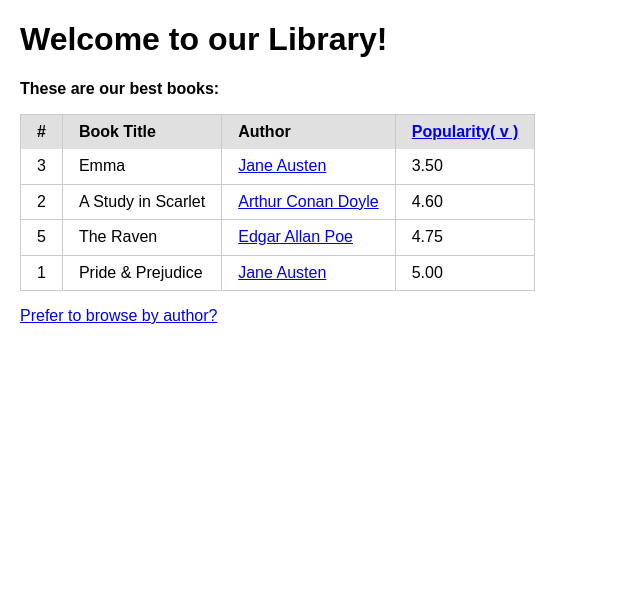
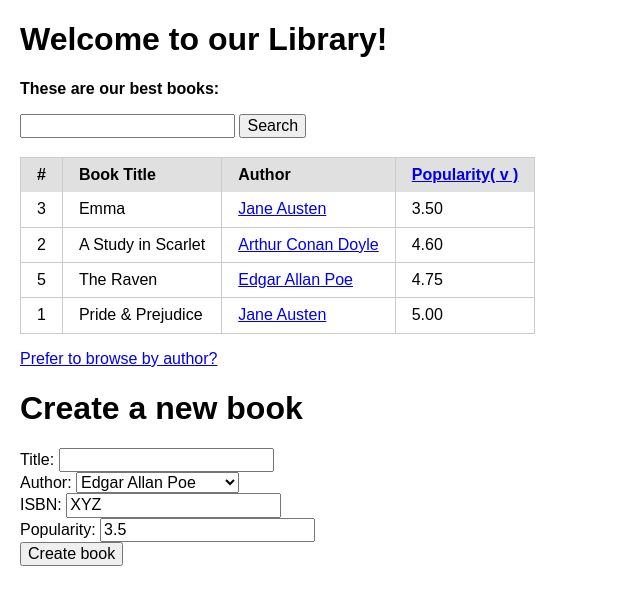
Before and after one commit to zonagilreath/wdc-class-material-3, a Django app: page / in a window 1280 px wide. Shown: the top 605 px of the page, without its empty margins (0-640 px from the left). Run offline with Django 3.2, Linux system fonts and the light colour scheme; data comes from the database, SQL or seed files in the repository; some libraries are stand-ins or nearby versions.

Commit message:
Final refinements

```diff
--- a/sample_project/sample_app/templates/index.html
+++ b/sample_project/sample_app/templates/index.html
@@ -9,6 +9,11 @@
   <body style='padding: 0px 20px'>
     <h1>Welcome to our Library!</h1>
     <p><b>These are our best books:</b></p>
+    <form action="" method="GET">
+        <input type="text" name="q">
+        <input type="submit" value="Search">
+    </form>
+    <br>
     <table class="pure-table pure-table-bordered">
       <thead>
         <tr>
@@ -30,5 +35,32 @@
       </tbody>
     </table>
     <p><a href="{% url 'authors' %}">Prefer to browse by author?</a></p>
+    <h1>Create a new book</h1>
+    <form class="" action="/create_book" method="POST">
+      {% csrf_token %}
+      <label for="title">Title:</label>
+      <input id="title" type="text" name='title' value=''>
+
+        <br>
+
+      <label for="author">Author:</label>
+      <select id="author" name="author">
+        {% for author in authors %}
+          <option value="{{ author.id }}">{{ author.name }}</option>
+        {% endfor %}
+      </select>
+
+      <br>
+
+      <label for="isbn">ISBN:</label>
+      <input id="isbn" type="text" name='isbn' value='XYZ'>
+
+      <br>
+
+      <label for="popularity">Popularity:</label>
+      <input id="popularity" type="number" name='popularity' value='3.5' step="0.1">
+      <br>
+      <input type="submit" value="Create book">
+    </form>
   </body>
 </html>
--- a/sample_project/sample_app/urls.py
+++ b/sample_project/sample_app/urls.py
@@ -6,5 +6,6 @@ from . import views
 urlpatterns = [
     path('authors/', views.authors, name='authors'),
     path('author/<int:author_id>/', views.author, name='author_by_id'),
+    path('create_book', views.create_book, name='create_book'),
     path('', views.index, name='index'),
 ]
--- a/sample_project/sample_app/views.py
+++ b/sample_project/sample_app/views.py
@@ -15,7 +15,20 @@ def index(request):
         books = books.order_by('-popularity')
     return render(request, 'index.html', {
         'books': books,
+        'authors': Author.objects.all(),
         'sort_method': sort_method
+    })
+
+
+def create_book(request):
+    book_data = {
+        'title': request.POST['title'],
+        'author': request.POST['author'],
+        'isbn': request.POST['isbn'],
+        'popularity': request.POST['popularity'],
+    }
+    return render(request, 'create_book.html', {
+        'data': book_data
     })
 
 
```
Also changed, not shown: sample_project/sample_app/templates/create_book.html (added, +10 -0 lines).
